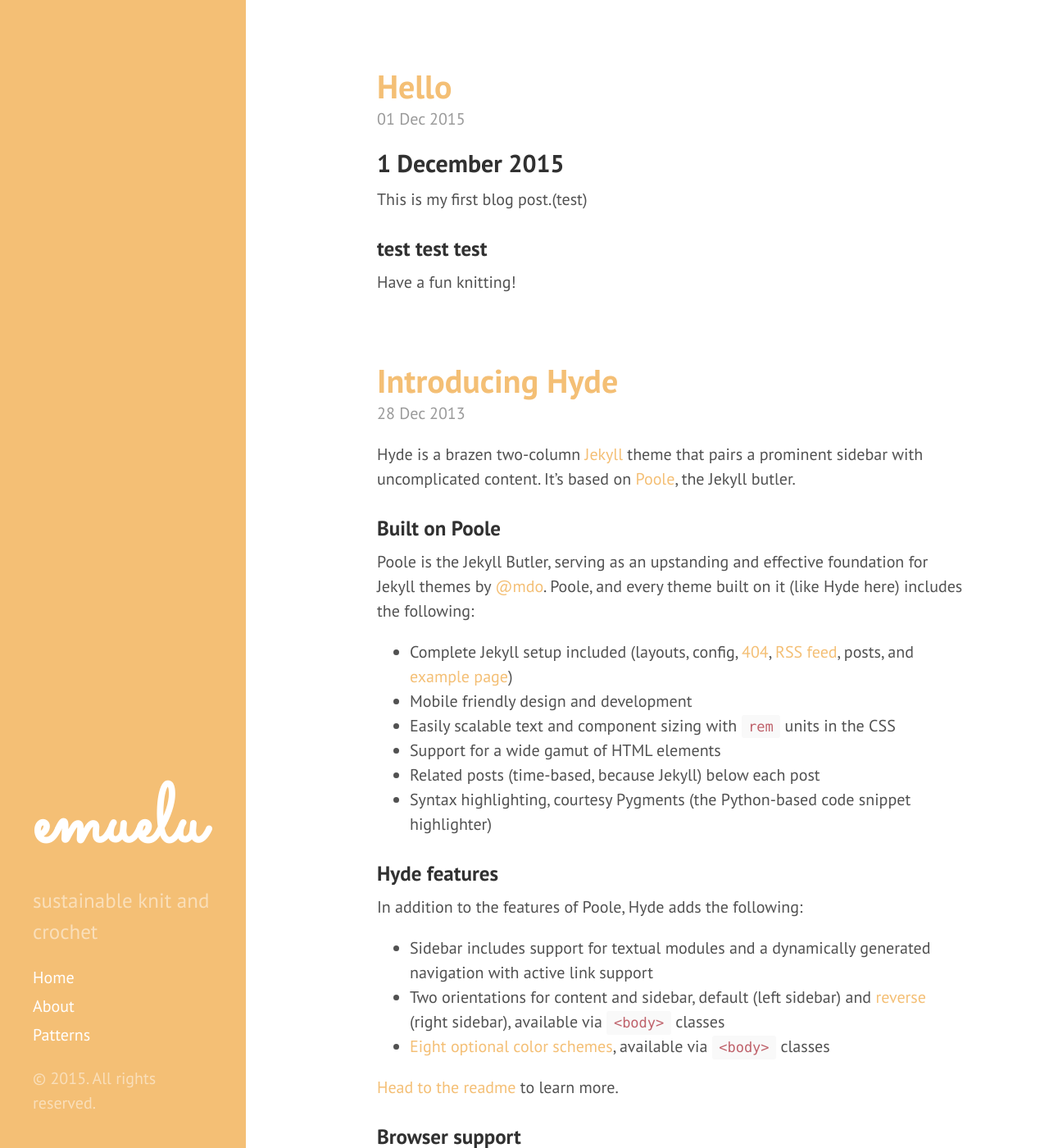
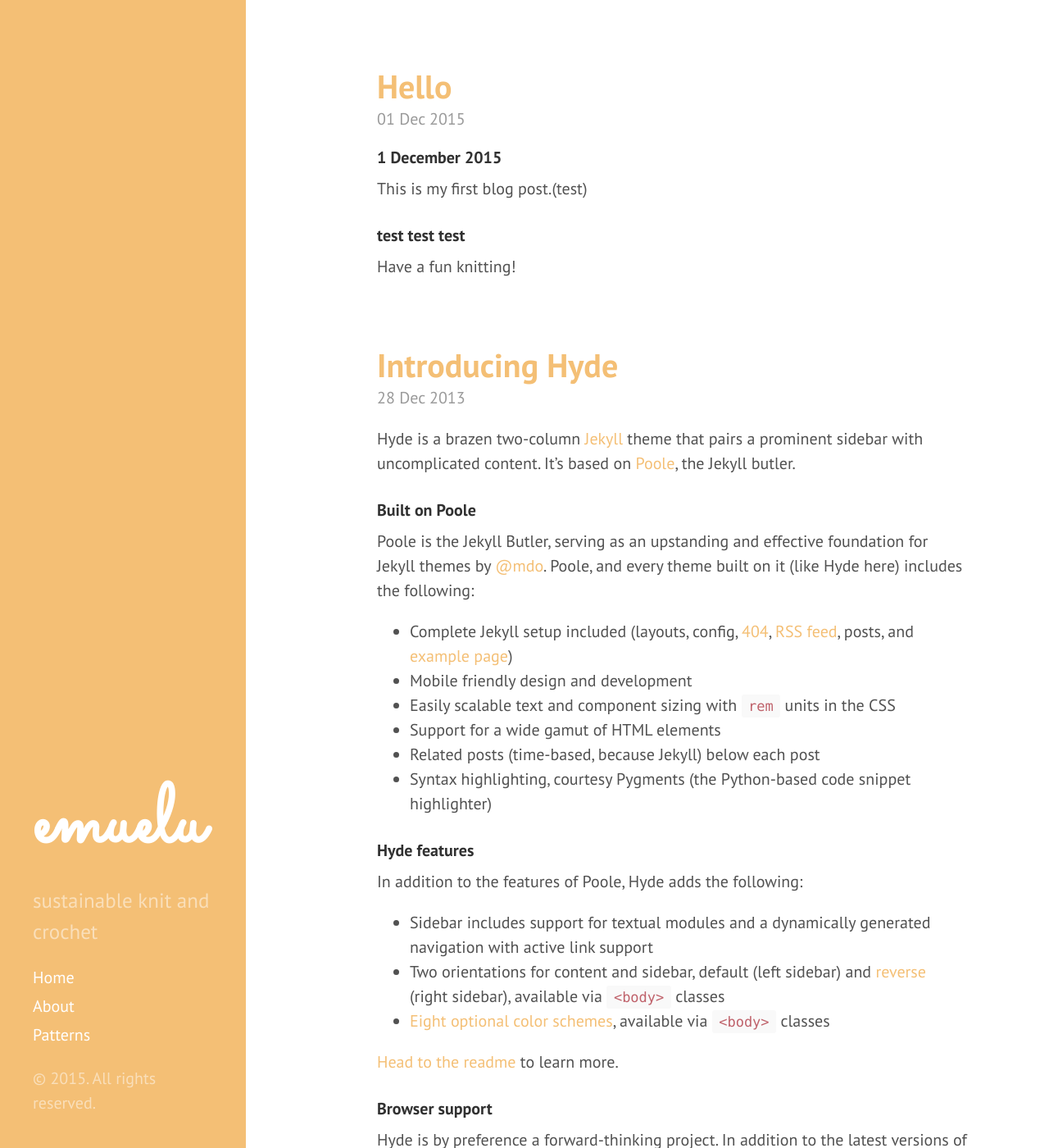
Before and after one commit to mamilaugesen/emuelu.github.io, a Jekyll site: the page built from index.html, in a window 1280 px wide and 1400 px high. Shown: the whole window at 82% size. Built offline with Jekyll 4.4.1, drawn with Linux system fonts in a browser that asks for light colours; Markdown is read by kramdown in place of the engine named in the settings; the list of posts is cut into pages by our own code; a style sheet for code colours, icons or effects is not loaded.

Commit message:
Updated poole.css

```diff
--- a/public/css/poole.css
+++ b/public/css/poole.css
@@ -91,12 +91,12 @@ h1 {
   font-size: 2rem;
 }
 h2 {
-  margin-top: 1rem;
-  font-size: 1.5rem;
+  margin-top: 0.5rem;
+  font-size: 1rem;
 }
 h3 {
   margin-top: 1.5rem;
-  font-size: 1.25rem;
+  font-size: 1rem;
 }
 h4, h5, h6 {
   margin-top: 1rem;
```
